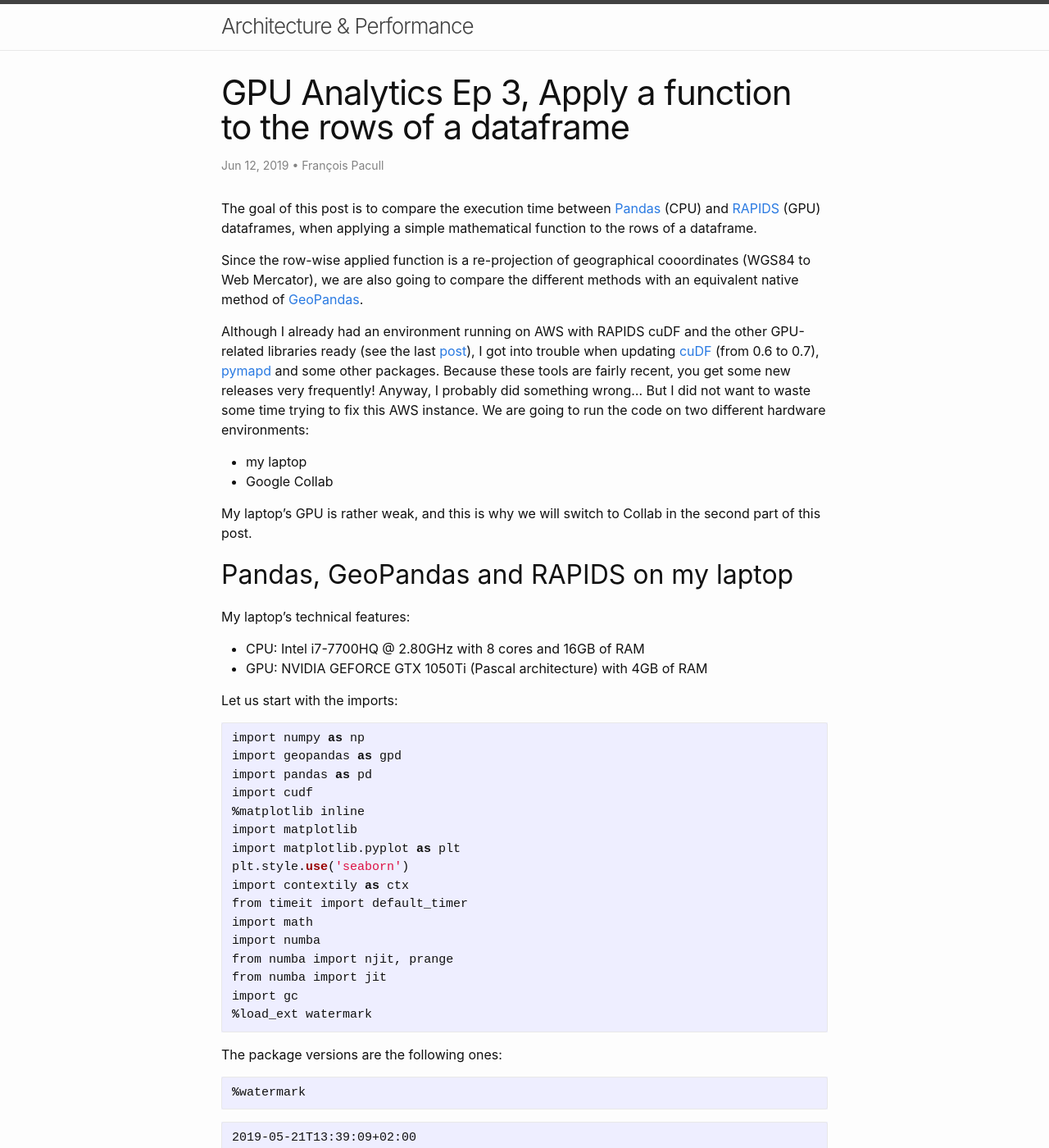
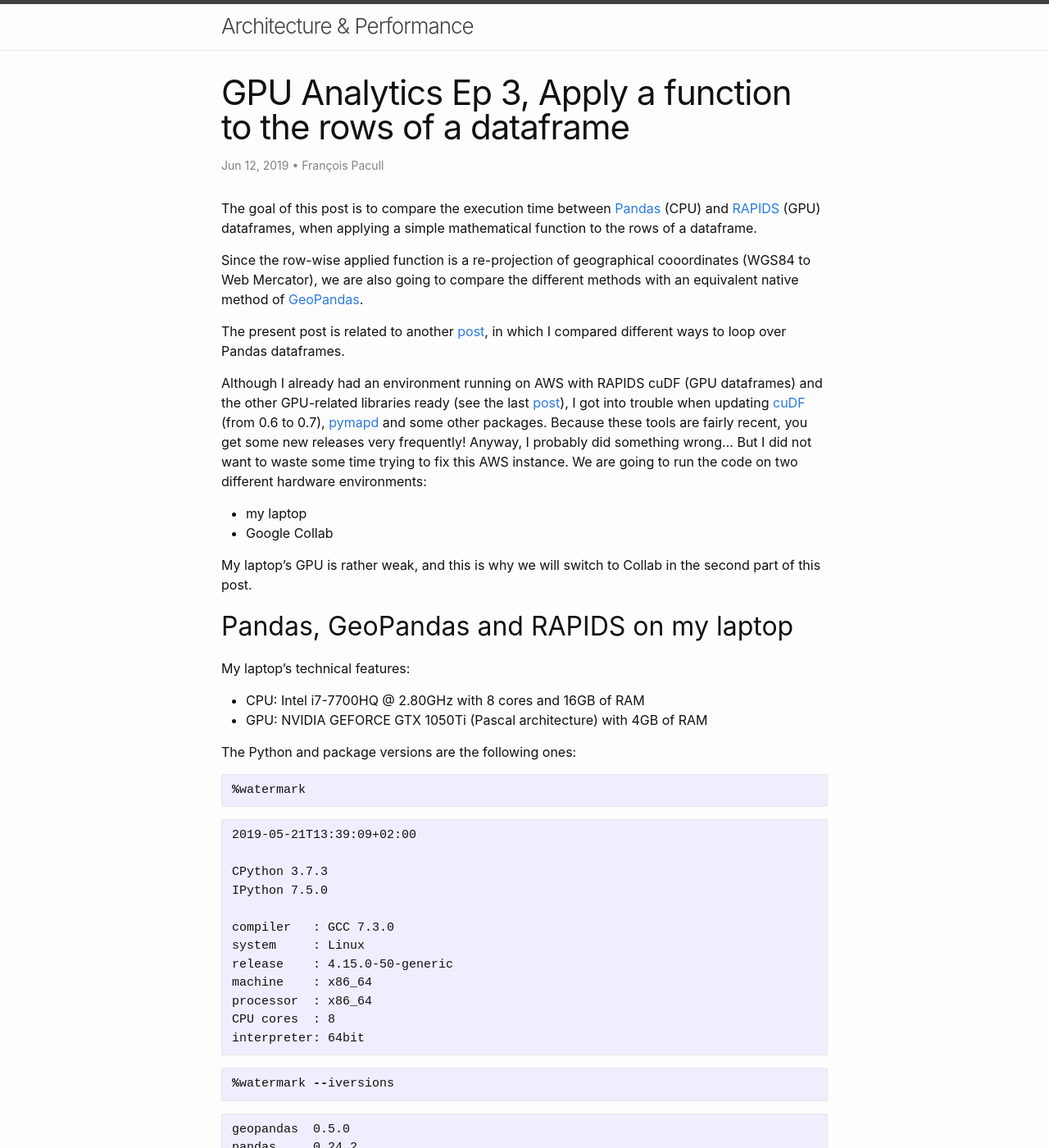
Before and after one commit to aetperf/aetperf.github.io, a Jekyll site: the page built from _posts/2019-06-12-GPU-Analytics_Ep-3,-Apply-a-function-to-the-rows-of-a-dataframe.md, in a window 1280 px wide and 1400 px high. Shown: the whole window at 82% size. Built offline with Jekyll 4.4.1, drawn with Linux system fonts in a browser that asks for light colours; some of the changed text lies outside the part shown.

Commit message:
tried to make it shorter

````diff
--- a/_posts/2019-06-12-GPU-Analytics_Ep-3,-Apply-a-function-to-the-rows-of-a-dataframe.md
+++ b/_posts/2019-06-12-GPU-Analytics_Ep-3,-Apply-a-function-to-the-rows-of-a-dataframe.md
@@ -10,8 +10,9 @@
 
 Since the row-wise applied function is a re-projection of geographical cooordinates (WGS84  to Web Mercator), we are also going to compare the different methods with an equivalent native method of [GeoPandas](http://geopandas.org/).
 
+The present post is related to another [post](https://aetperf.github.io/2018/07/03/Looping-over-Pandas-data.html), in which I compared different ways to loop over Pandas dataframes.
 
-Although I already had an environment running on AWS with RAPIDS cuDF and the other GPU-related libraries ready (see the last [post](https://aetperf.github.io/2019/05/06/GPU-Analytics-Ep-2,-Load-some-data-from-OmniSci-into-a-GPU-dataframe.html)), I got into trouble when updating [cuDF](https://github.com/rapidsai/cudf) (from 0.6 to 0.7), [pymapd](https://github.com/omnisci/pymapd) and some other packages. Because these tools are fairly recent, you get some new releases very frequently! Anyway, I probably did something wrong... But I did not want to waste some time trying to fix this AWS instance. We are going to run the code on two different hardware environments:
+Although I already had an environment running on AWS with RAPIDS cuDF (GPU dataframes) and the other GPU-related libraries ready (see the last [post](https://aetperf.github.io/2019/05/06/GPU-Analytics-Ep-2,-Load-some-data-from-OmniSci-into-a-GPU-dataframe.html)), I got into trouble when updating [cuDF](https://github.com/rapidsai/cudf) (from 0.6 to 0.7), [pymapd](https://github.com/omnisci/pymapd) and some other packages. Because these tools are fairly recent, you get some new releases very frequently! Anyway, I probably did something wrong... But I did not want to waste some time trying to fix this AWS instance. We are going to run the code on two different hardware environments:
 - my laptop
 - Google Collab
 
@@ -23,28 +24,7 @@
 - CPU: Intel i7-7700HQ @ 2.80GHz with 8 cores and 16GB of RAM
 - GPU: NVIDIA GEFORCE GTX 1050Ti (Pascal architecture) with 4GB of RAM
 
-Let us start with the imports:
-
-```python
-import numpy as np
-import geopandas as gpd
-import pandas as pd
-import cudf
-%matplotlib inline
-import matplotlib
-import matplotlib.pyplot as plt
-plt.style.use('seaborn')
-import contextily as ctx
-from timeit import default_timer
-import math
-import numba
-from numba import njit, prange
-from numba import jit
-import gc
-%load_ext watermark
-```
-
-The package versions are the following ones:
+The Python and package versions are the following ones:
 
 ```python
 %watermark
@@ -102,7 +82,6 @@
 df = create_df()
 df.head(2)
 ```
-
 
 
 <div>
@@ -207,8 +186,6 @@
 ```
 
 
-
-
 <div>
 <style scoped>
     .dataframe tbody tr th:only-of-type {
@@ -244,7 +221,6 @@
 </div>
 
 
-
 Since we converted the CRS to Web Mercator, we can now plot the points on a map with background tiles provided by [Stamen Design](https://stamen.com/). We add these tiles using the [contextily](https://github.com/darribas/contextily) package.The following `add_basemap` function is taken from the GeoPandas [documentation](http://geopandas.org/gallery/plotting_basemap_background.html).
 
 
@@ -266,12 +242,11 @@
 
 Of course, in the present case, this is not so usefull to visualize some random points on a map. At least we can check visually that they are in the bounding box...
 
-#### The UDFs
+#### The re-projection function
 
-The formulae for the re-projection from EPSG4326 (WGS84) to EPSG3854 (Web Mercator) is taken from a [pdf](http://earth-info.nga.mil/GandG/wgs84/web_mercator/(U)%20NGA_SIG_0011_1.0.0_WEBMERC.pdf) found on the web and entitled "Implementation Practice
-Web Mercator Map Projection".
+The formulae for the re-projection from EPSG4326 (WGS84) to EPSG3854 (Web Mercator) is taken from a [pdf](http://earth-info.nga.mil/GandG/wgs84/web_mercator/(U)%20NGA_SIG_0011_1.0.0_WEBMERC.pdf) found on the web and entitled "Implementation Practice Web Mercator Map Projection".
 
-The first function `to_EPSG3857_2` has two arguments: `lon` and `lat`, while the second one `to_EPSG3857_4` has four. The second one is a non-value returning function, modifying the input arguments. Also, in order to be compatible with `numba`, I had to use the `math` library instead of `numpy` for the `log` and `tan` functions.
+The first function `to_EPSG3857_2` has two arguments: `lon` and `lat`, while the second one `to_EPSG3857_4` has four. The second one is a non-value returning function, modifying the input arguments. Also, in order to be compatible with `numba`, I had to use the `math` library instead of `numpy` for the `log` and `tan` functions (from what I understand, the math module has been implemented in Numba, but some numpy functions do not have an implementation that can be inlined by Numba??).
 
 
 ```python
@@ -462,25 +437,7 @@
 
 We are going to plot these results on two different firgures: the first one is about the dataframe and geodataframe creation, the second one about the different re-projecting methods.
 
-
-```python
-ax = res[['1_create_df', '2_df_to_gdf']].plot(style='o-', logx=True, logy=True, figsize=FIGSIZE);
-ax.set_xlabel('Number of points');
-ax.set_ylabel('Elapsed time (s)');
-ax.set_title('Time measurement: DataFrame creation and conversion to GeoDataFrame');
-```
-
-
 ![png](/img/2019-06-12_01/output_23_0.png)
-
-
-
-```python
-ax = res[['3_gdf_to_crs', '4_np_vectorize', '5_numba', '6_numba_para', '8_cudf_apply_rows']].plot(style='o-', logx=True, logy=True, figsize=FIGSIZE);
-ax.set_xlabel('Number of points');
-ax.set_ylabel('Elapsed time (s)');
-ax.set_title('Time measurement: all re-projecting methods');
-```
 
 
 ![png](/img/2019-06-12_01/output_24_0.png)
@@ -704,25 +661,9 @@
 On the next figure, we can see the benefit of using cuDFs when dealing with arrays larger than a million. It seems that the cuDF slope is increasing a little bit slower that the CPU Numba ones. However, the CPU is not so powerful: it would be interesting to perform a measurment on a faster CPU with many cores.
 
 
-```python
-ax = res[['5_numba', '6_numba_para', '8_cudf_apply_rows']].plot(style='o-', logx=True, logy=True, figsize=FIGSIZE);
-ax.set_xlabel('Number of points');
-ax.set_ylabel('Elapsed time (s)');
-ax.set_title('Time measurement: fastest re-projecting methods');
-```
-
-
 ![png](/img/2019-06-12_01/output_21_0.png)
 
-
 Also we measured the cost of moving data from the motherboard to the GPU device:
-
-```python
-ax = res[['7_cudf_from_df']].plot(style='o-', logx=True, logy=True, figsize=FIGSIZE);
-ax.set_xlabel('Number of points');
-ax.set_ylabel('Elapsed time (s)');
-ax.set_title('Time measurement: from Pandas to cuDF');
-```
 
 ![png](/img/2019-06-12_01/output_22_0.png)
 
````
Also changed, not shown: other parts of _posts/2019-06-12-GPU-Analytics_Ep-3,-Apply-a-function-to-the-rows-of-a-dataframe.md (+6 -6 lines).
